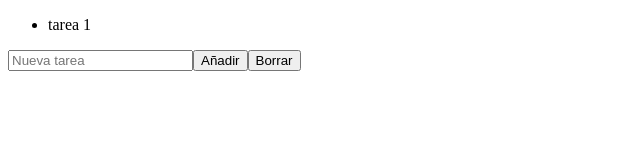
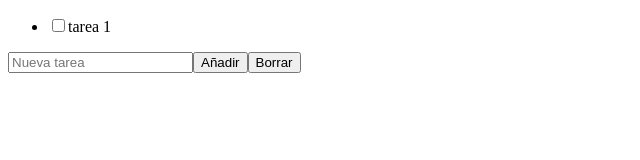
Before and after one commit to victor-val/todo-app, a React (Create React App) app: page / in a window 1280 px wide. Shown: the top 160 px of the page, without its empty margins (0-640 px from the left). Built offline with nearby package versions, Linux system fonts and the light colour scheme.

Commit message:
added checkbox and handleTodoClick

```diff
--- a/src/App.jsx
+++ b/src/App.jsx
@@ -8,6 +8,13 @@
     ]);
 
     const todoTaskRef = useRef()
+
+    const toggleTodo = (id) => {
+        const newTodos = [...todos];
+        const todo = newTodos.find((todo) => todo.id === id);
+        todo.completed = true;
+        setTodos(newTodos);
+    }
 
     const handleTodoAdd = () => {
         const task = todoTaskRef.current.value;
@@ -20,7 +27,7 @@
 
     return (
         <Fragment>
-            <TodoList todos={todos}/>
+            <TodoList todos={todos} toggleTodo={toggleTodo}/>
             <input ref={todoTaskRef} type="text" placeholder='Nueva tarea'></input>
             <button onClick={handleTodoAdd}>Añadir</button>
             <button>Borrar</button>
--- a/src/TodoItem.jsx
+++ b/src/TodoItem.jsx
@@ -1,6 +1,15 @@
 import React from 'react';
 
-export function TodoItem({todo}){
+export function TodoItem({todo, toggleTodo}){
     const {id, task, completed} = todo;
-    return <li key={todo.id}>{task}</li> ;
+
+    const handleTodoClick = () => {
+        toggleTodo(id);
+    }
+    return (
+        <li key={todo.id}>
+            <input type="checkbox" checked={completed} onChange={handleTodoClick}></input>
+            {task}
+        </li>
+        );
 }
--- a/src/TodoList.jsx
+++ b/src/TodoList.jsx
@@ -1,11 +1,11 @@
 import React from 'react';
 import { TodoItem } from './TodoItem';
 
-export function TodoList({todos}){
+export function TodoList({todos, toggleTodo}){
     return (
         <ul>
         {todos.map((todo) =>
-            <TodoItem todo={todo}/>
+            <TodoItem todo={todo} toggleTodo={toggleTodo}/>
         )}
         </ul>
     );
```
